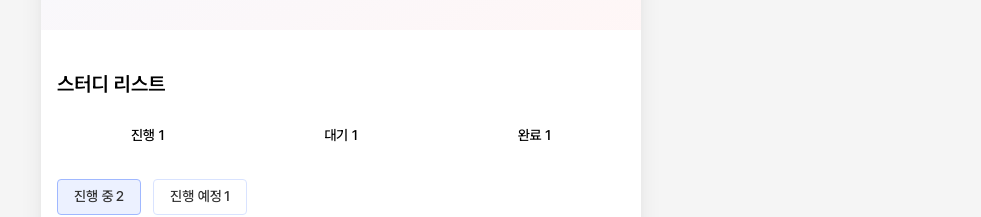
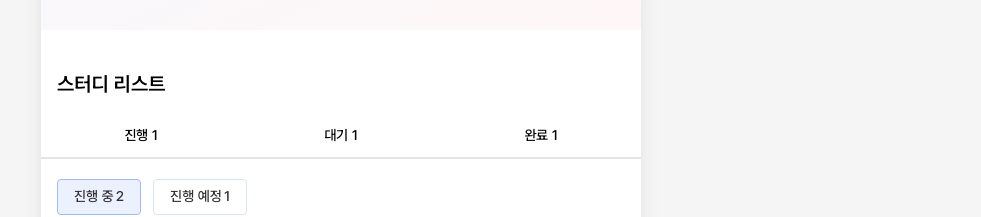
Before and after one commit to sturing-fourten/sturing, a Next.js app: page /mystudy in a window 1280 px wide. Shown: the part 328-545 px from the top of the page, without its empty margins (299-1280 px from the left). Built offline with nearby package versions, Linux system fonts and the light colour scheme; no server answers.

Commit message:
Design: TabBarUnderlined 보더 수정

```diff
--- a/src/app/mystudy/@tabs/applying/page.tsx
+++ b/src/app/mystudy/@tabs/applying/page.tsx
@@ -4,7 +4,7 @@ import { InsideMenu } from "@/components/commons/card/element/InsideMenu";
 
 export default function AppliedTabPage() {
   return (
-    <section className="pt-5 pb-10">
+    <section className="pt-5 pb-10 px-4">
       <form className="flex gap-3 mb-4">
         <InsideMenu title="모집 중" number={2} isCurrent={true} />
         <InsideMenu title="지원 중" number={1} isCurrent={false} />
--- a/src/app/mystudy/@tabs/done/page.tsx
+++ b/src/app/mystudy/@tabs/done/page.tsx
@@ -2,7 +2,7 @@ import StudyDoneCard from "@/components/commons/card/StudyDoneCard";
 
 export default function DoneTabPage() {
   return (
-    <div className="flex flex-col gap-3 py-5">
+    <div className="flex flex-col gap-3 py-5 px-4">
       <StudyDoneCard />
     </div>
   );
--- a/src/app/mystudy/@tabs/page.tsx
+++ b/src/app/mystudy/@tabs/page.tsx
@@ -7,7 +7,7 @@ export default function ProcessTabPage() {
     { id: 2, isStarted: true },
   ];
   return (
-    <section className="pt-5 pb-10">
+    <section className="pt-5 pb-10 px-4">
       <form className="flex gap-3 mb-4">
         <InsideMenu title="진행 중" number={2} isCurrent={true} />
         <InsideMenu title="진행 예정" number={1} isCurrent={false} />
--- a/src/components/commons/TabBarLinkUnderlined.tsx
+++ b/src/components/commons/TabBarLinkUnderlined.tsx
@@ -16,7 +16,7 @@ export default function TabBarLinkUnderlined(props: ITabBarUnderlined) {
   const currentTab = useSelectedLayoutSegment("tabs") ?? "";
 
   return (
-    <nav className="flex justify-between items-center gap-3 bg-white">
+    <nav className="flex justify-between items-center bg-white">
       {tabMenuList.map((item) => (
         <TabMenuLinkUnderlined
           key={item.id}
--- a/src/components/commons/TabMenuLinkUnderlined.tsx
+++ b/src/components/commons/TabMenuLinkUnderlined.tsx
@@ -12,7 +12,7 @@ export default function TabMenuLinkUnderlined(props: ITabMenuLinkUnderlinedProps
   return (
     <Link
       className={`w-full flex justify-center items-center gap-1 py-3 border-b-2 text-sm font-medium leading-snug tracking-[-0.42px] ${
-        isCurrent ? "text-main-500 border-main-500" : "border-transparent"
+        isCurrent ? "border-b-3 text-main-500 border-main-500" : "border-gray-300"
       }`}
       href={href}>
       <span>{title}</span>
--- a/src/components/domains/mystudy/StudyList.tsx
+++ b/src/components/domains/mystudy/StudyList.tsx
@@ -7,8 +7,8 @@ interface IStudyListProps {
 
 export default function StudyList({ children }: IStudyListProps) {
   return (
-    <article className="w-full pt-10 px-4">
-      <p className="mb-4 text-black text-xl font-semibold leading-7">스터디 리스트</p>
+    <article className="w-full pt-10">
+      <p className="mb-4 px-4 text-black text-xl font-semibold leading-7">스터디 리스트</p>
 
       <TabBarUnderlined defaultSegment="/mystudy/" tabMenuList={STUDY_TAB_MENU_LIST} />
       {children}
```
